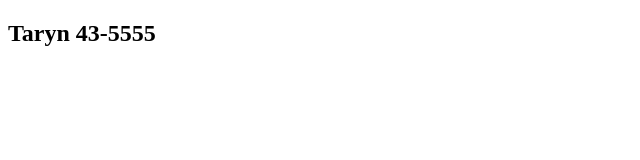
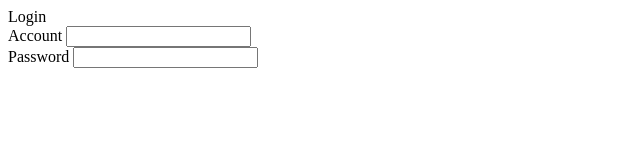
Before and after one commit to tzubee0410/project-43, a plain HTML site: page index.html in a window 1280 px wide. Shown: the whole page, without its empty margins (0-640 px from the left). Drawn offline with Linux system fonts and the light colour scheme.

Commit message:
Update index.html

```diff
--- a/index.html
+++ b/index.html
@@ -6,6 +6,20 @@
     <title>Document</title>
 </head>
 <body>
-    <h2>Taryn 43-5555</h2>
+    <div class="wrapper">
+        <div class="login-content">
+            <div class="img">Login</div>
+            <div class="login-form">
+                <div class="form-item">
+                    <label for="">Account</label>
+                    <input type="text">
+                </div>
+                <div class="form-item">
+                    <label for="">Password</label>
+                    <input type="password">
+                </div>
+            </div>
+        </div>
+    </div>
 </body>
 </html>
```
